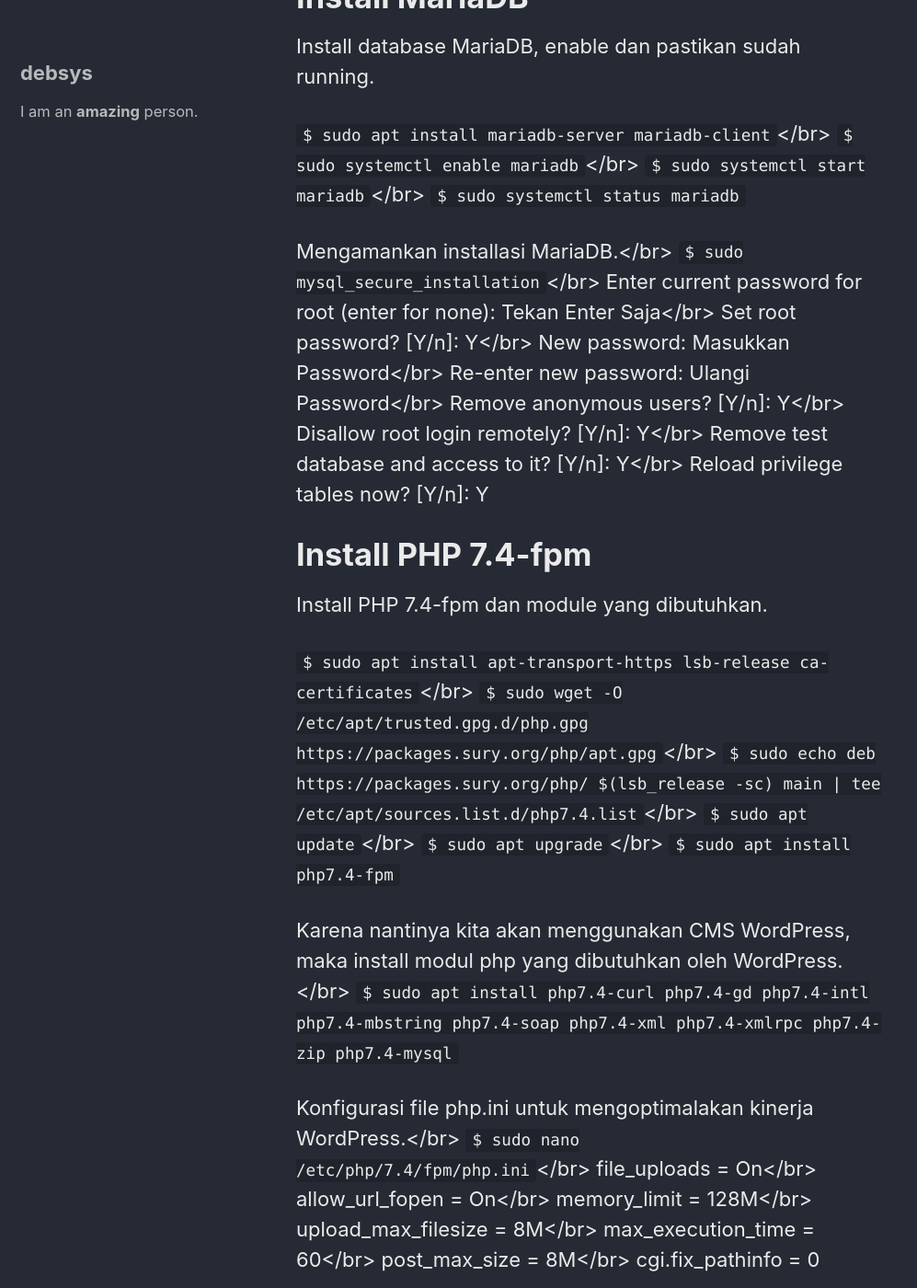
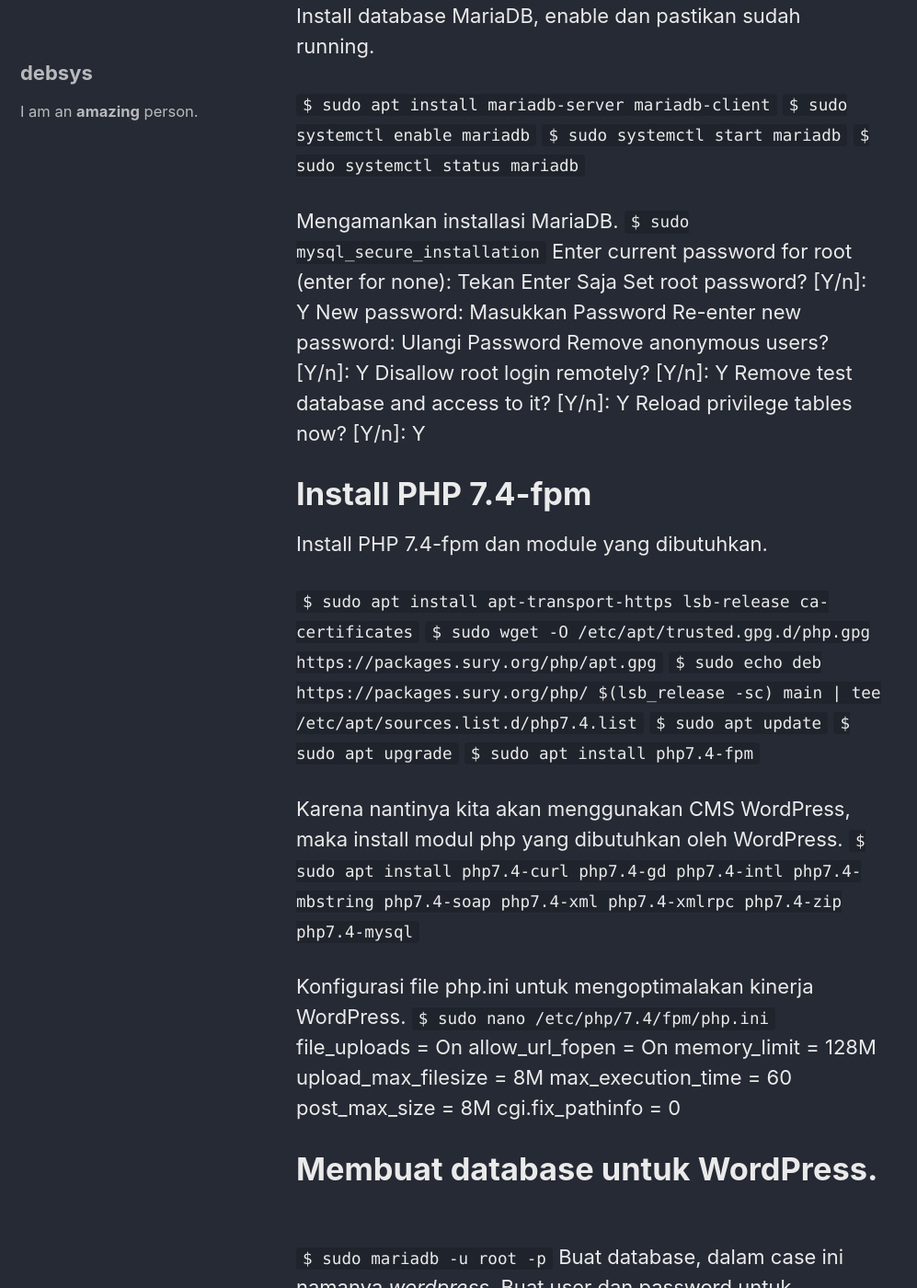
Before and after one commit to debsys/debsys.github.io, a Jekyll site: the page built from _posts/2021-11-08-debian10-lemp.md, in a window 1280 px wide and 1400 px high, scrolled down 2117 px. Shown: the whole window at 92% size, without its empty margins (0-997 px from the left). Built offline with Jekyll 4.4.1, drawn with Linux system fonts in a browser that asks for light colours; cached includes are drawn as plain includes; some of the changed text lies outside the part shown.

Commit message:
Update 2021-11-08-debian10-lemp.md

```diff
--- a/_posts/2021-11-08-debian10-lemp.md
+++ b/_posts/2021-11-08-debian10-lemp.md
@@ -25,15 +25,15 @@ Silakan SSH ke VPS anda. Untuk menghindari error, perintah di bawah ini jangan l
 # Update & upgrade Debian 10
 Update dan upgrade Debian 10
 
-`$ sudo apt update`</br>
+`$ sudo apt update`
 `$ sudo apt upgrade`
 
 # Install Nginx
 Install Nginx dan pastikan running
 
-`$ sudo apt install nginx`</br>
-`$ sudo systemctl enable nginx`</br>
-`$ sudo systemctl start nginx`</br>
+`$ sudo apt install nginx`
+`$ sudo systemctl enable nginx`
+`$ sudo systemctl start nginx`
 `$ sudo systemctl status nginx`
 
 Cek Nginx dari web browser, ketik alamat IP server Anda. Apabila sudah ada welcome screen Nginx! berarti webserver sudah running.
@@ -41,53 +41,53 @@ Cek Nginx dari web browser, ketik alamat IP server Anda. Apabila sudah ada welco
 # Install MariaDB
 Install database MariaDB, enable dan pastikan sudah running.
 
-`$ sudo apt install mariadb-server mariadb-client`</br>
-`$ sudo systemctl enable mariadb`</br>
-`$ sudo systemctl start mariadb`</br>
+`$ sudo apt install mariadb-server mariadb-client`
+`$ sudo systemctl enable mariadb`
+`$ sudo systemctl start mariadb`
 `$ sudo systemctl status mariadb`
 
-Mengamankan installasi MariaDB.</br>
-`$ sudo mysql_secure_installation`</br>
-    Enter current password for root (enter for none): Tekan Enter Saja</br>
-    Set root password? [Y/n]: Y</br>
-    New password: Masukkan Password</br>
-    Re-enter new password: Ulangi Password</br>
-    Remove anonymous users? [Y/n]: Y</br>
-    Disallow root login remotely? [Y/n]: Y</br>
-    Remove test database and access to it? [Y/n]: Y</br>
+Mengamankan installasi MariaDB.
+`$ sudo mysql_secure_installation`
+    Enter current password for root (enter for none): Tekan Enter Saja
+    Set root password? [Y/n]: Y
+    New password: Masukkan Password
+    Re-enter new password: Ulangi Password
+    Remove anonymous users? [Y/n]: Y
+    Disallow root login remotely? [Y/n]: Y
+    Remove test database and access to it? [Y/n]: Y
     Reload privilege tables now? [Y/n]: Y
 
 # Install PHP 7.4-fpm
 Install PHP 7.4-fpm dan module yang dibutuhkan.
 
-`$ sudo apt install apt-transport-https lsb-release ca-certificates`</br>
-`$ sudo wget -O /etc/apt/trusted.gpg.d/php.gpg https://packages.sury.org/php/apt.gpg`</br>
-`$ sudo echo deb https://packages.sury.org/php/ $(lsb_release -sc) main | tee /etc/apt/sources.list.d/php7.4.list`</br>
-`$ sudo apt update`</br>
-`$ sudo apt upgrade`</br>
+`$ sudo apt install apt-transport-https lsb-release ca-certificates`
+`$ sudo wget -O /etc/apt/trusted.gpg.d/php.gpg https://packages.sury.org/php/apt.gpg`
+`$ sudo echo deb https://packages.sury.org/php/ $(lsb_release -sc) main | tee /etc/apt/sources.list.d/php7.4.list`
+`$ sudo apt update`
+`$ sudo apt upgrade`
 `$ sudo apt install php7.4-fpm`
 
-Karena nantinya kita akan menggunakan CMS WordPress, maka install modul php yang dibutuhkan oleh WordPress.</br>
+Karena nantinya kita akan menggunakan CMS WordPress, maka install modul php yang dibutuhkan oleh WordPress.
 `$ sudo apt install php7.4-curl php7.4-gd php7.4-intl php7.4-mbstring php7.4-soap php7.4-xml php7.4-xmlrpc php7.4-zip php7.4-mysql`
 
-Konfigurasi file php.ini untuk mengoptimalakan kinerja WordPress.</br>
-`$ sudo nano /etc/php/7.4/fpm/php.ini`</br>
-file_uploads = On</br>
-allow_url_fopen = On</br>
-memory_limit = 128M</br>
-upload_max_filesize = 8M</br>
-max_execution_time = 60</br>
-post_max_size = 8M</br>
+Konfigurasi file php.ini untuk mengoptimalakan kinerja WordPress.
+`$ sudo nano /etc/php/7.4/fpm/php.ini`
+file_uploads = On
+allow_url_fopen = On
+memory_limit = 128M
+upload_max_filesize = 8M
+max_execution_time = 60
+post_max_size = 8M
 cgi.fix_pathinfo = 0
 
 # Membuat database untuk WordPress.
-`$ sudo mariadb -u root -p`</br>
+`$ sudo mariadb -u root -p`
 Buat database, dalam case ini namanya _wordpress_. Buat user dan password untuk mengakses database wordpress, dalam case ini username _wpuser_ dan password _p4ssw0rd_ dan beri akses user yang sudah kita buat ke database wordpress. Harap diingat username dan password ini akan kita gunakan untuk setting wordpress nantinya.
 
-`CREATE DATABASE wordpress DEFAULT CHARACTER SET utf8 COLLATE utf8_unicode_ci;`</br>
-`CREATE USER 'wpuser'@'localhost' IDENTIFIED BY 'p4ssw0rd';`</br>
-`GRANT ALL ON wordpress.* TO 'wpuser'@'localhost' IDENTIFIED BY 'p4ssw0rd' WITH GRANT OPTION;`</br>
-`FLUSH PRIVILEGES;`</br>
+`CREATE DATABASE wordpress DEFAULT CHARACTER SET utf8 COLLATE utf8_unicode_ci;`
+`CREATE USER 'wpuser'@'localhost' IDENTIFIED BY 'p4ssw0rd';`
+`GRANT ALL ON wordpress.* TO 'wpuser'@'localhost' IDENTIFIED BY 'p4ssw0rd' WITH GRANT OPTION;`
+`FLUSH PRIVILEGES;`
 `EXIT;`
 
 # Kesimpulan
```
